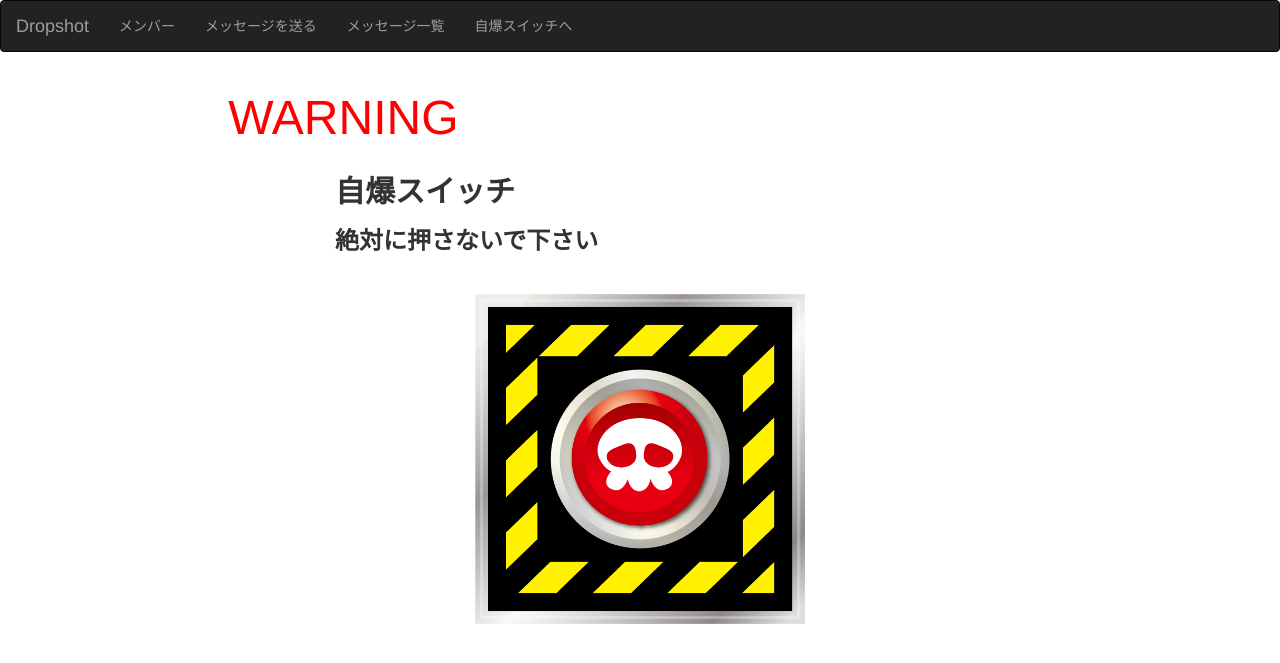
After one commit to Mukudori9316/DropShot_sample, a Django app: page /message/bomb_room/ in a window 1280 px wide. The commit adds this page. Shown: the top 663 px of the page. Run offline with Django 3.2, Linux system fonts and the light colour scheme; parts of the project's set-up code (start-up, migrations or seed data) failed here and were passed over; some libraries are stand-ins or nearby versions.

Commit message:
add bomb!!

```diff
--- a/message/urls.py
+++ b/message/urls.py
@@ -12,4 +12,6 @@ urlpatterns = [
     url(r'^view/(?P<member_id>\d+)/$', views.get_message, name='get_message'),
     url(r'^top/$', views.top, name='top'),
     url(r'^top2/$', views.top2, name='top2'),
+    url(r'^bomb_room/$', views.bomb_room, name='bomb_room'),
+    url(r'^bomb/$', views.bomb, name='bomb'),
 ]
--- a/message/views.py
+++ b/message/views.py
@@ -4,6 +4,7 @@ from .models import Message
 from .models import Member
 from .forms import MessageForm, SendForm
 from .get_member import GetMember
+import random
 
 
 def index(request):
@@ -121,3 +122,23 @@ def top(request):
 
 def top2(request):
     return render(request, 'top2.html')
+
+
+def bomb_room(request):
+    return render(request, 'bomb_room.html')
+
+
+def bomb(request):
+    def delete_all():
+        h = Message.objects.all()
+        h.delete()
+        return
+    dice = random.randint(0, 99)
+    if dice < 5:
+        delete_all()
+        d = {'result': u'メッセージを削除しました',
+             'q': False}
+    else:
+        d = {'result': u'不発',
+             'q': True}
+    return render(request, 'bomb.html', d)
--- a/templates/base.html
+++ b/templates/base.html
@@ -24,6 +24,7 @@
         <li><a class="active" href="{% url 'message:dropshot' %}">メンバー</a></li>
         <li><a href="{% url 'message:add' %}">メッセージを送る</a></li>
         <li><a href="{% url 'message:index' %}">メッセージ一覧</a></li>
+        <li><a href="{% url 'message:bomb_room' %}">自爆スイッチへ</a></li>
       </ul>
     </div>
   </div>
--- /dev/null
+++ b/templates/bomb_room.html
@@ -0,0 +1,26 @@
+{% extends "base.html" %}
+{% load bootstrap3 %}
+{% load static %}
+
+{% block body %}
+
+<div class="container-fluid">
+  <div class="row">
+    <div class="col-xs-12 col-md-offset-2 col-md-8"><h1><font size="7" color="#ff0000">WARNING</font></h1></div>
+  </div>
+  <div class="row">
+    <div class="col-xs-12 col-md-offset-3 col-md-6">
+      <h2><b>自爆スイッチ</b></h2>
+      <p>
+        <h3><b>絶対に押さないで下さい</b></h3><br>
+      </p>
+    </div>
+  </div>
+  <div class="row">
+    <div class="col-xs-12 col-md-offset-2 col-md-8 text-center">
+      <a href="{% url 'message:bomb' %}"><img src="{% static 'img/icon1.png' %}" alt="自爆スイッチ" width="40%" height="40%"></a>
+    </div>
+  </div>
+</div>
+
+{% endblock %}
```
Also changed, not shown: templates/bomb.html (added, +23 -0 lines), Drop_Shot/static/img/icon1.png (added), db.sqlite3.
